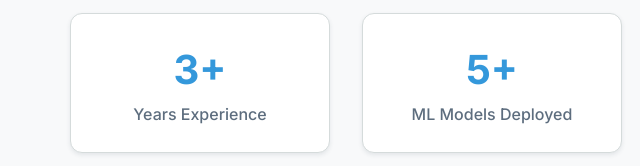
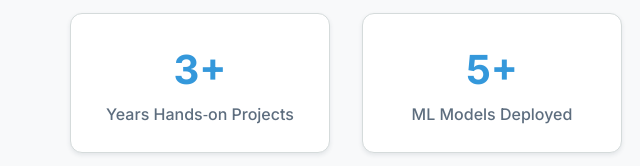
Before and after one commit to ahmedabdulghany7/Portfolio, a plain HTML site: page index.html in a window 1280 px wide. Shown: the part 734-900 px from the top of the page, 602-1242 px from the left. Drawn offline with Linux system fonts and the light colour scheme.

Commit message:
Update index.html

```diff
--- a/index.html
+++ b/index.html
@@ -600,7 +600,7 @@
                 <div class="stats fade-in">
                     <div class="stat">
                         <div class="stat-number">3+</div>
-                        <div class="stat-label">Years Experience</div>
+                        <div class="stat-label">Years Hands‑on Projects</div>
                     </div>
                     <div class="stat">
                         <div class="stat-number">5+</div>
```
